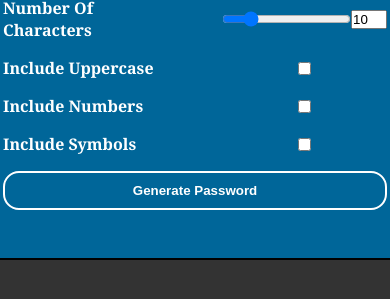
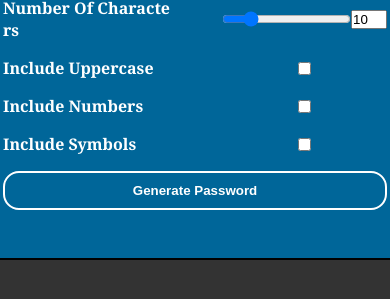
Before and after one commit to ravimengal/PasswordGenerator, a plain HTML site: page index.html in a window 390 px wide. Shown: the part 373-672 px from the top of the page. Drawn offline with Linux system fonts and the light colour scheme.

Commit message:
Update style.css

```diff
--- a/style.css
+++ b/style.css
@@ -88,9 +88,11 @@ label {
         height : 100%;
         padding : auto;
         margine : auto;
-       justify-content: center;
+        }
+ .form{
+  justify-content: center;
     align-items: center;
-
-    }
+    word-break: break-all;
+ }
 
 }
```
